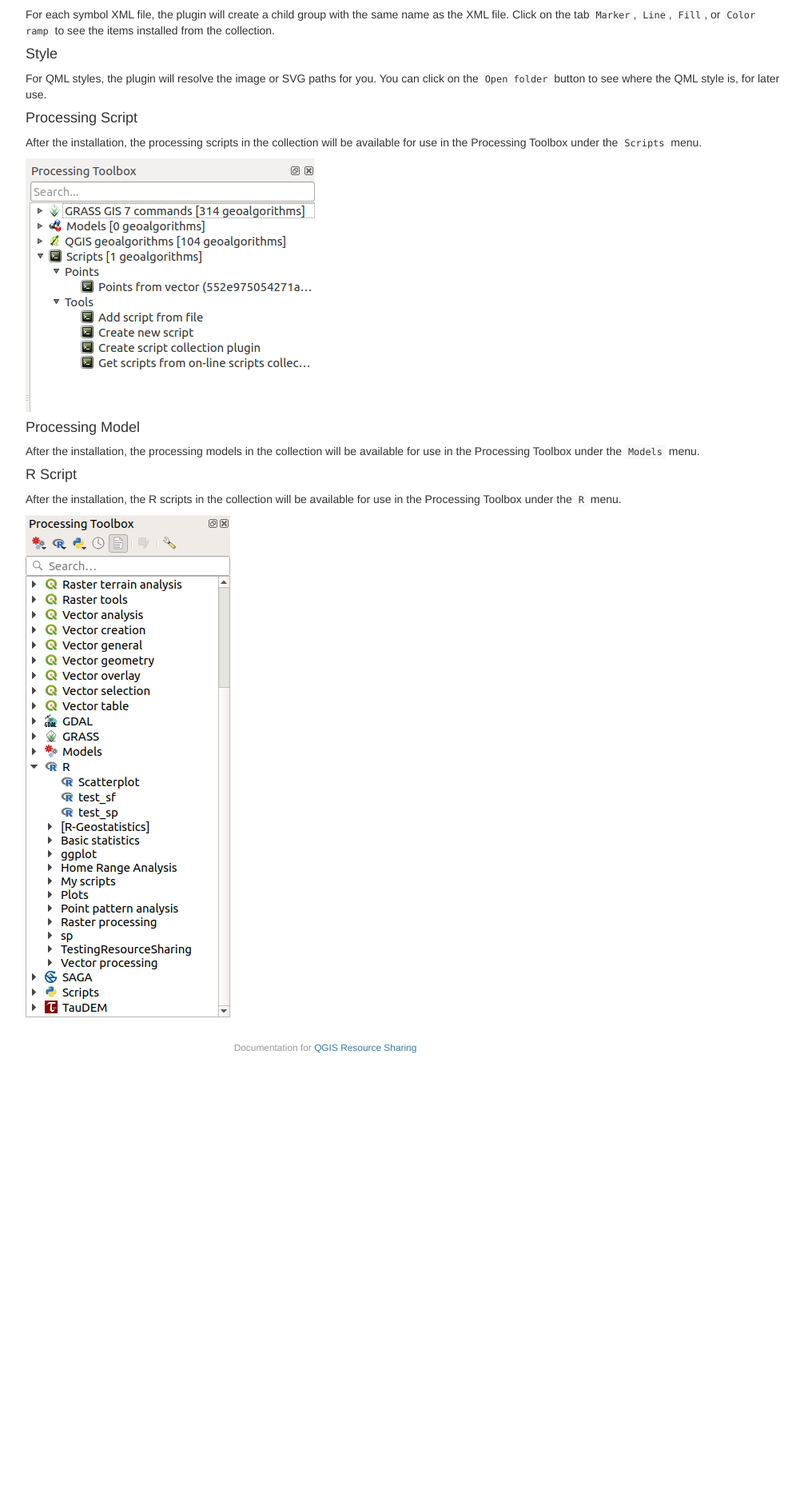
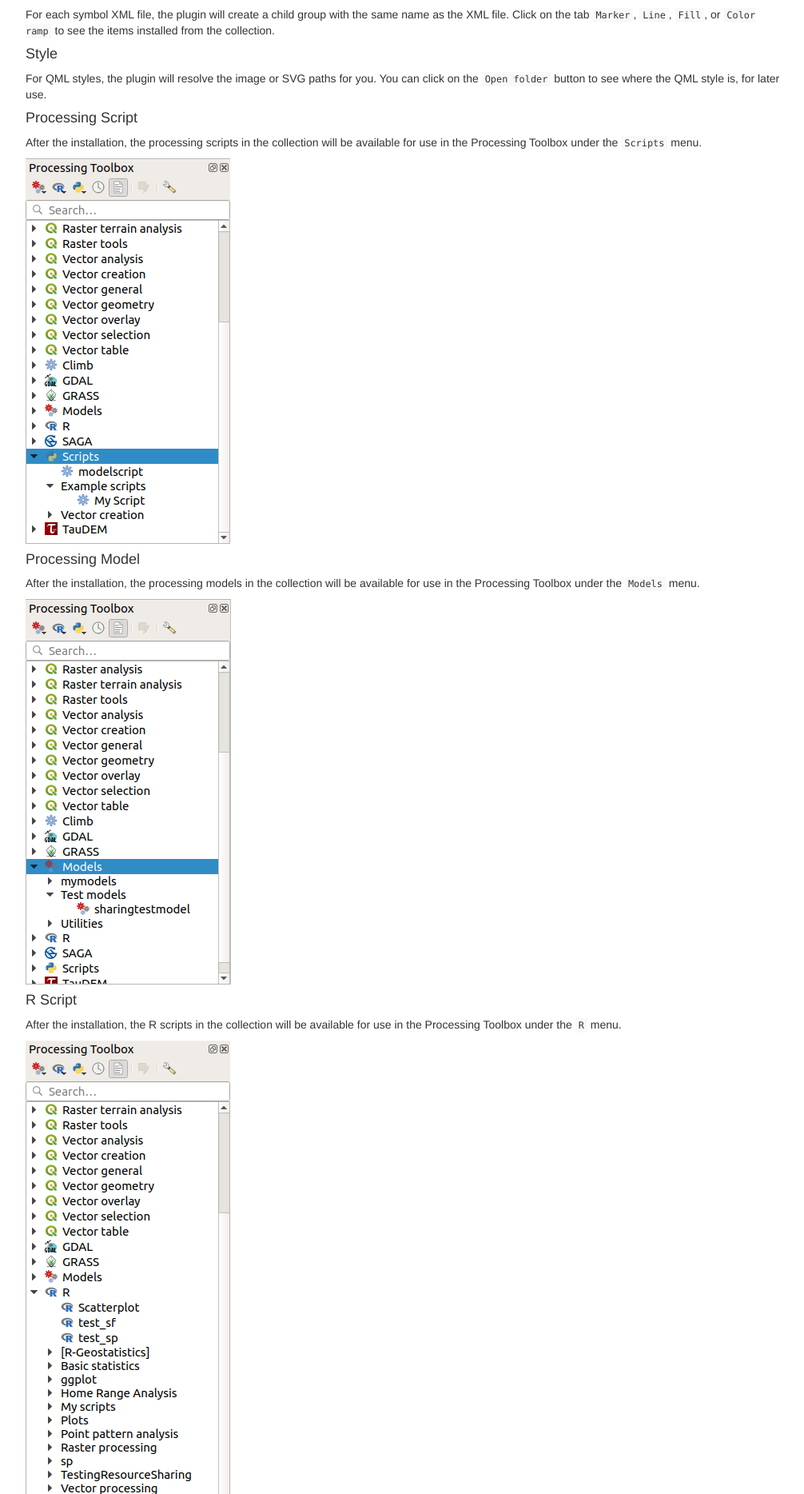
Before and after one commit to QGIS-Contribution/QGIS-ResourceSharing, a Jekyll site: the page built from _posts/2016-08-09-installing-collection.md, in a window 1280 px wide. Shown: the part 1882-3750 px from the top of the page at 80% size, without its empty margins (233-1239 px from the left). Built offline with Jekyll 4.4.1, drawn with Linux system fonts in a browser that asks for light colours; before the commit the page ends 3221 px from its top, so only the background shows below that.

Commit message:
Add illustrations (screenshots)

````diff
--- a/_posts/2016-08-09-installing-collection.md
+++ b/_posts/2016-08-09-installing-collection.md
@@ -54,14 +54,16 @@ is, for later use.
 After the installation, the processing scripts in the collection will be
 available for use in the Processing Toolbox under the ```Scripts``` menu.
 
-![Processing Toolbox]({{ site.baseurl }}/assets/processing_toolbox.png)
+![Processing Toolbox Scripts]({{ site.baseurl }}/assets/processing_toolbox_scipts.png)
 
 #### Processing Model
 After the installation, the processing models in the collection will be
 available for use in the Processing Toolbox under the ```Models``` menu.
 
+![Processing Toolbox Models]({{ site.baseurl }}/assets/processing_toolbox_models.png)
+
 #### R Script
 After the installation, the R scripts in the collection will be available for use
 in the Processing Toolbox under the ```R``` menu.
 
-![Processing Toolbox]({{ site.baseurl }}/assets/processing_toolbox_r.png)
+![Processing Toolbox R]({{ site.baseurl }}/assets/processing_toolbox_r.png)
````
